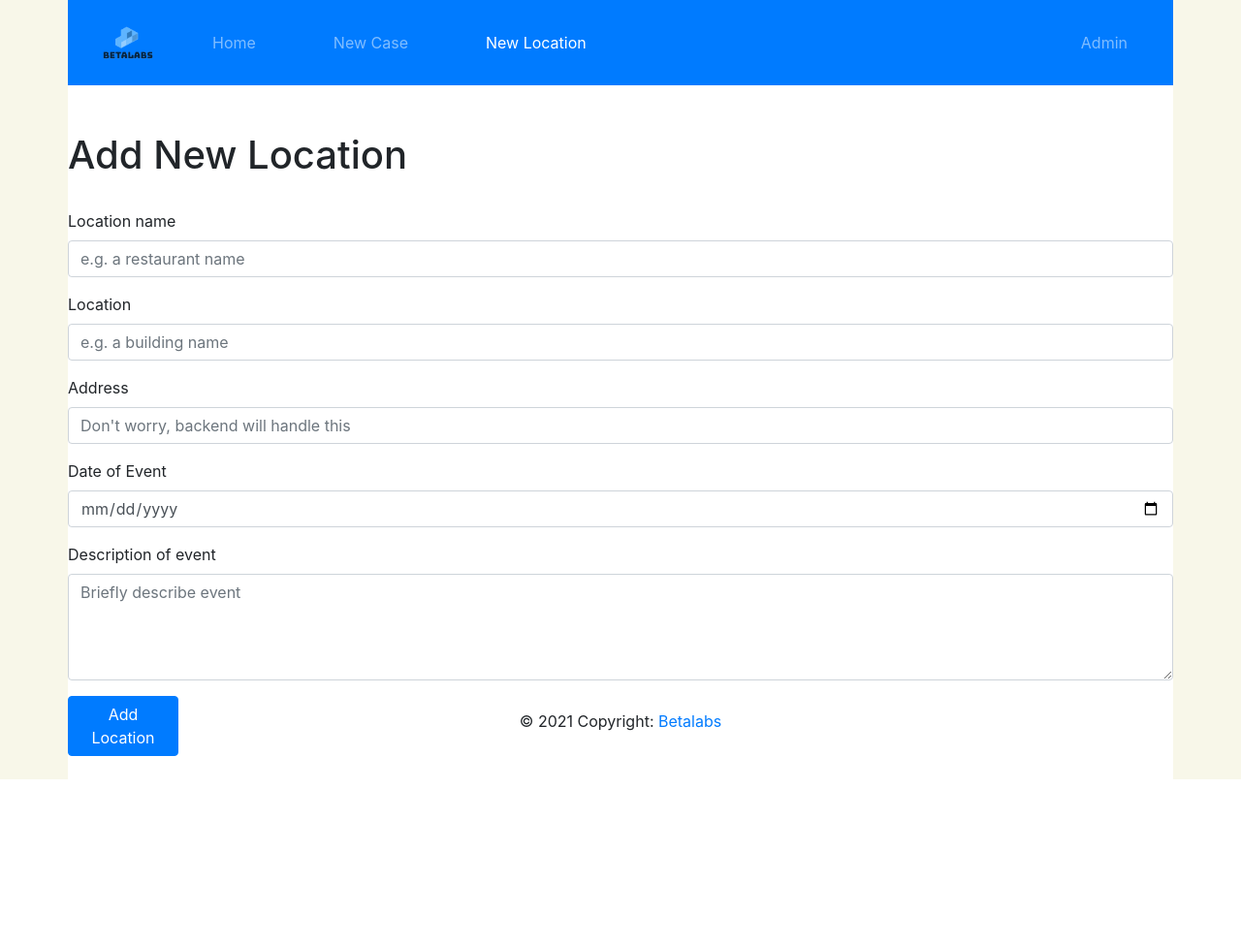
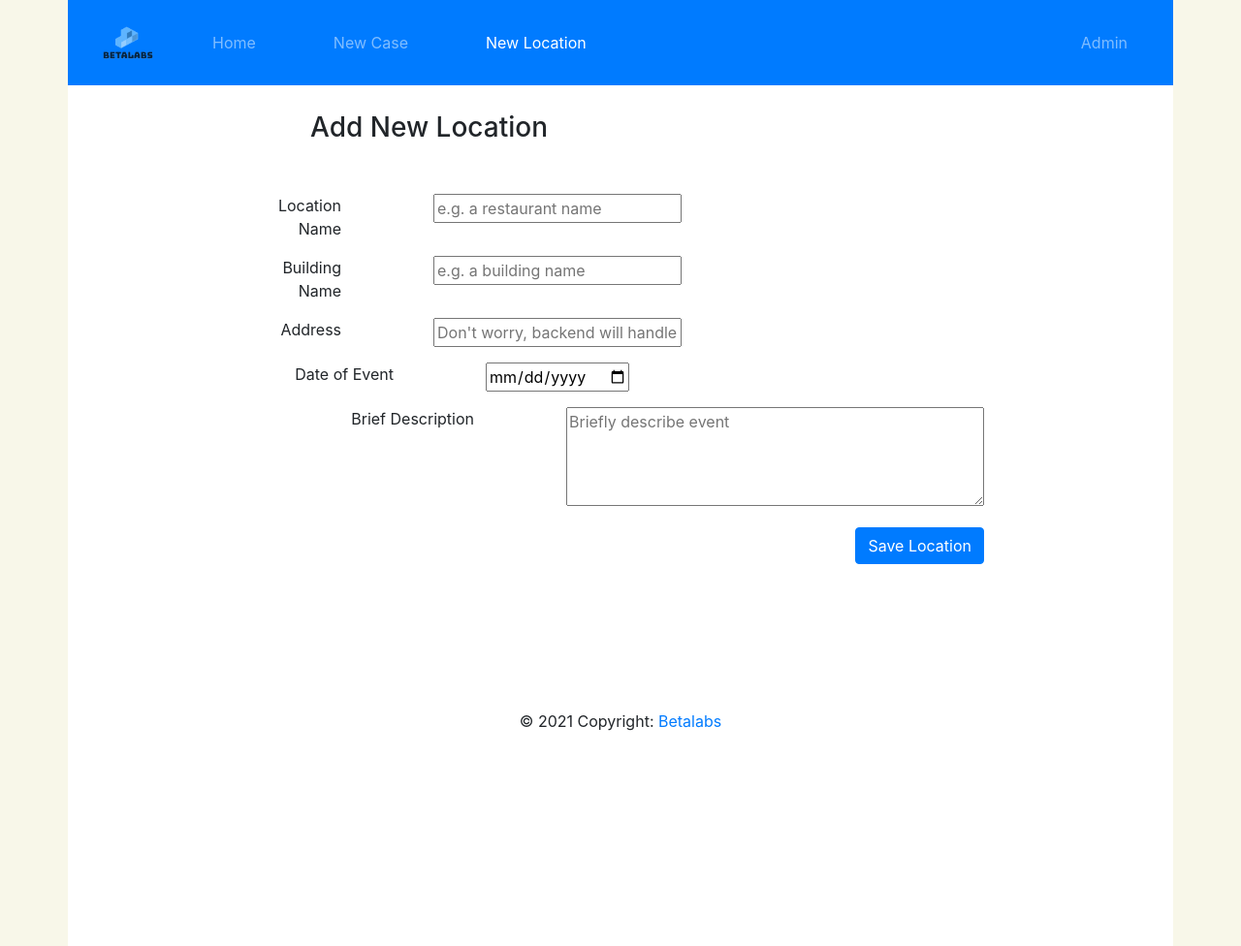
Before and after one commit to santiago-mooser/COMP3297, a Django app: page /add/location in a window 1280 px wide. Shown: the whole page at 97% size. Before the commit the page ends 804 px from the top, so only its background shows below. Run offline with Django 3.2, Linux system fonts and the light colour scheme; some libraries are stand-ins or nearby versions.

Commit message:
feat: new case/location page styling

```diff
--- a/templates/pages/new_location.html
+++ b/templates/pages/new_location.html
@@ -25,22 +25,59 @@
 
 {% block content %}
 
-<br>
-<br>
-<h1>Add New Location</h1>
-<br>
+<div class="heading">
+  <div class="heading-inner">
+    <h3>Add New Location</h3>
+  </div>
+</div>
 
-<form method="post"  novalidate>
-  {% csrf_token %}
-  {% bootstrap_form form %}
-  <div class="row button">
-      <div class="col">
-      </div>
-      <div class="col text-right">
-          <button type="submit" class="btn btn-primary">Add Location</button>
-      </div>
+
+<div class="container">
+  <div class="row justify-content-center">
+    <div class="col-8">
+
+      <form method="post" novalidate>
+        {% csrf_token %}
+        <div class="container">
+          <div class="row mb-5"></div>
+          <div class="row mb-3">
+            <div class="col-sm text-right">Location Name</div>
+            <div class="col-sm offset-md-1">{{ form.location_name }}</div>
+            <div class="col-sm offset-md-3"></div>
+          </div>
+          <div class="row mb-3">
+            <div class="col-sm text-right">Building Name</div>
+            <div class="col-sm offset-md-1">{{ form.location }}</div>
+            <div class="col-sm offset-md-3"></div>
+          </div>
+          <div class="row mb-3">
+            <div class="col-sm text-right">Address</div>
+            <div class="col-sm offset-md-1">{{ form.address}}</div>
+            <div class="col-sm offset-md-3"></div>
+          </div>
+          <div class="row mb-3">
+            <div class="col-sm text-right">Date of Event</div>
+            <div class="col-sm offset-md-1">{{ form.date_of_event }}</div>
+            <div class="col-sm offset-md-3"></div>
+          </div>
+          <div class="row mb-3">
+            <div class="col-sm text-right">Brief Description</div>
+            <div class="col-sm offset-md-1">{{ form.description_of_event }}</div>
+            <div class="col-sm offset-md-3"></div>
+          </div>
+          <div class="row">
+            <div class="col text-right">
+                <button type="submit" class="btn btn-primary">Save Location</button>
+            </div>
+          </div>
+        </div>
+
+
+
+        <br>
+      </form>
+    </div>
   </div>
-  <br>
-</form>
+</div>
 
 {% endblock %}
```
Also changed, not shown: templates/pages/new_case.html (+47 -10 lines).
